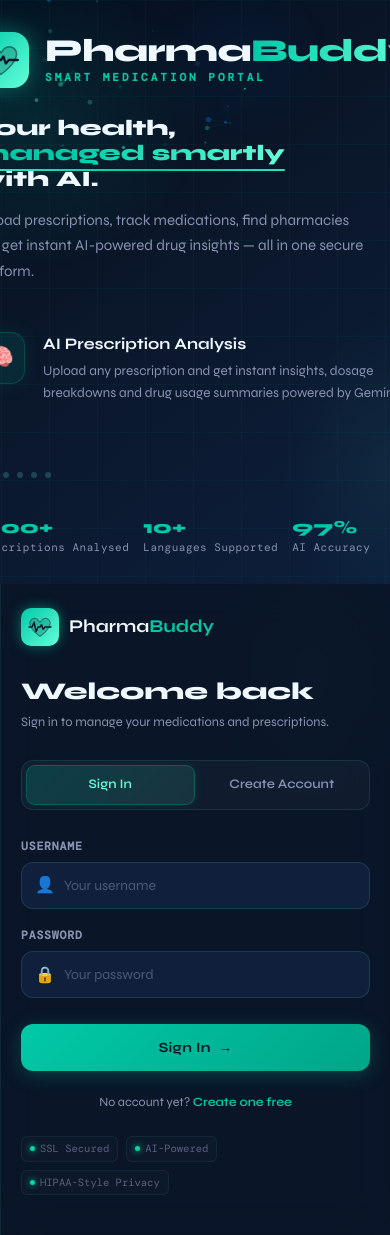
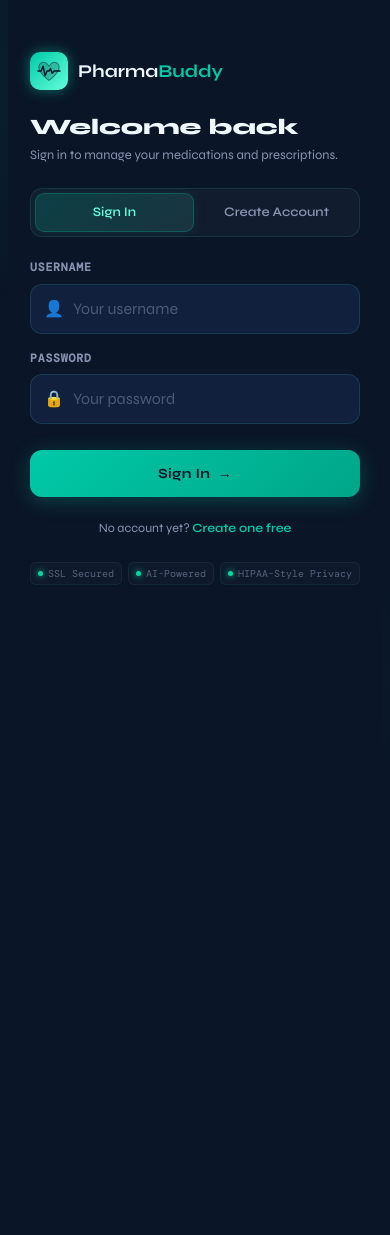
Before and after one commit to karucholagiridhar/PharmaBuddy, a Flask app: page /login in a window 390 px wide. After the commit the page ends 585 px from the top, so only its background shows below. Run offline with Flask 3, Linux system fonts and the light colour scheme; some libraries are stand-ins or nearby versions; some web fonts are replaced.

Commit message:
Improve login page mobile responsiveness
Co-Authored-By: Claude Sonnet 4.6 <noreply@anthropic.com>

```diff
--- a/templates/index.html
+++ b/templates/index.html
@@ -536,21 +536,56 @@
 }
 
 /* ─── RESPONSIVE ─────────────────────────────────────────── */
+
+/* Tablet: stack vertically, compact left panel */
 @media (max-width: 860px) {
   .auth-wrapper { flex-direction: column; overflow-y: auto; position: relative !important; }
-  .auth-left { flex: none; padding: 40px 28px 36px; min-height: 340px; }
+  .auth-left {
+    flex: none;
+    padding: 32px 28px 24px;
+    min-height: unset;
+  }
   .auth-right { flex: none; min-height: auto; padding: 32px 28px 48px; }
-  .hero-headline { font-size: 26px; }
-  .stats-strip { gap: 20px; }
+  .hero-headline { font-size: 24px; }
+  .feature-showcase, .feat-dots, .hero-sub { display: none; }
+  .brand-mark { margin-bottom: 16px; }
+  .stats-strip { gap: 20px; margin-bottom: 0; }
+  .stat-val { font-size: 18px; }
 }
 
-@media (max-width: 480px) {
-  .auth-left { padding: 32px 20px 28px; }
-  .auth-right { padding: 24px 20px 40px; }
-  .brand-mark { margin-bottom: 28px; }
-  .hero-headline { font-size: 22px; }
-  .stats-strip { gap: 14px; }
-  .stat-val { font-size: 18px; }
+/* Mobile: hide left panel entirely, full-screen auth form */
+@media (max-width: 600px) {
+  .auth-left { display: none; }
+  .auth-wrapper {
+    position: relative !important;
+    overflow-y: auto;
+    min-height: 100vh;
+  }
+  .auth-right {
+    flex: 1;
+    min-height: 100vh;
+    padding: 52px 22px 48px;
+    border-left: none;
+    backdrop-filter: none;
+    background: #0A1628;
+    align-items: flex-start;
+    justify-content: center;
+  }
+  .auth-card-new {
+    max-width: 100%;
+    width: 100%;
+  }
+  /* Prevent iOS input zoom (must be ≥16px) */
+  .auth-input-new {
+    font-size: 16px;
+  }
+  .auth-mini-brand { margin-bottom: 24px; }
+  .auth-welcome { font-size: 22px; }
+  .auth-welcome-sub { font-size: 13px; margin-bottom: 22px; }
+  .auth-tabs-new { margin-bottom: 22px; }
+  .auth-field { margin-bottom: 16px; }
+  .trust-row { gap: 6px; }
+  .trust-badge { font-size: 10px; padding: 3px 7px; }
 }
 
 /* Counter animation */
```
